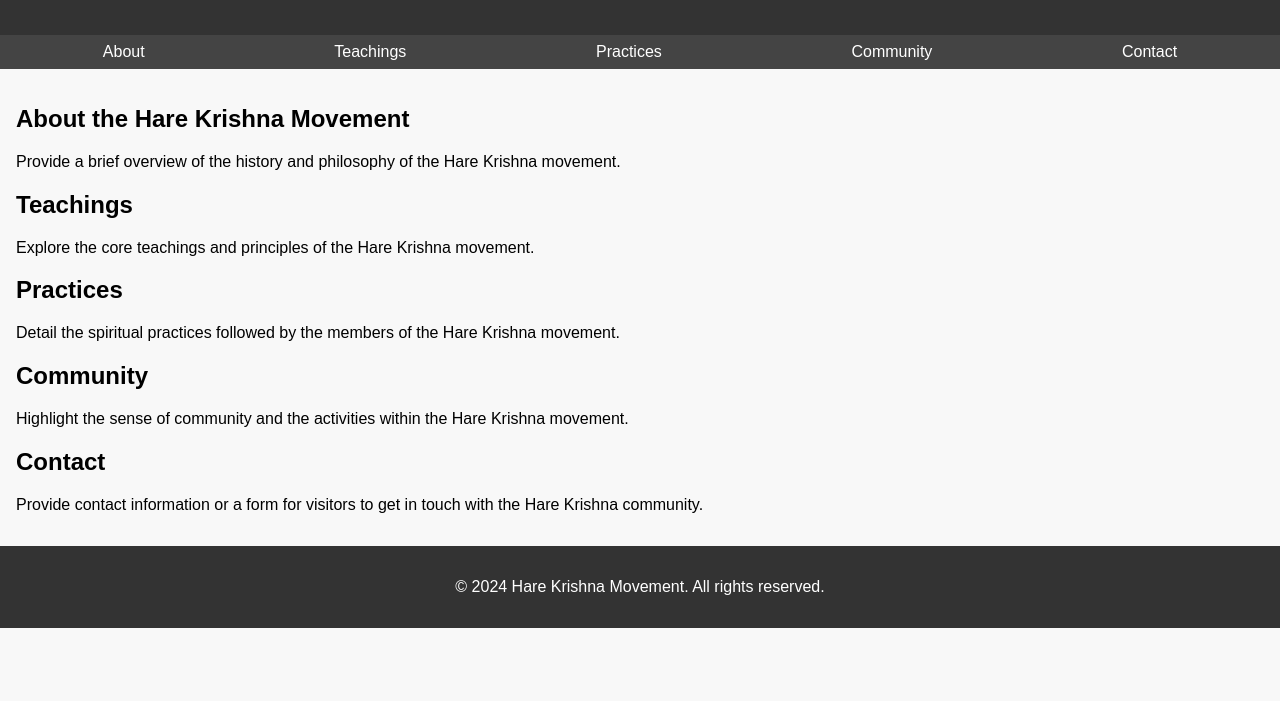
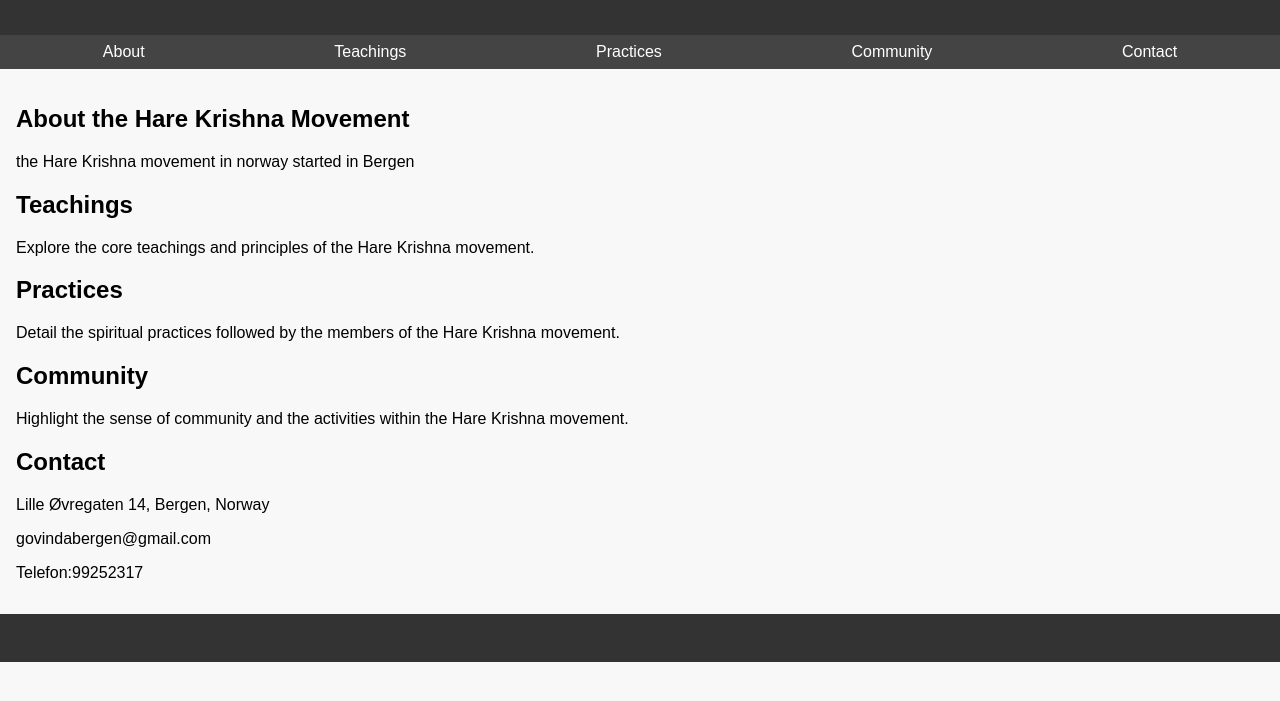
Before and after one commit to EsotericStudent/Hare-Krishna-Movement, a plain HTML site: page index.html in a window 1280 px wide. Shown: the part 77-778 px from the top of the page. Drawn offline with Linux system fonts and the light colour scheme.

Commit message:
added tesxt

```diff
--- a/index.html
+++ b/index.html
@@ -61,7 +61,7 @@
     <main>
         <section id="about">
             <h2>About the Hare Krishna Movement</h2>
-            <p>Provide a brief overview of the history and philosophy of the Hare Krishna movement.</p>
+            <p>the Hare Krishna movement in norway started in Bergen</p>
         </section>
 
         <section id="teachings">
@@ -81,12 +81,14 @@
 
         <section id="contact">
             <h2>Contact</h2>
-            <p>Provide contact information or a form for visitors to get in touch with the Hare Krishna community.</p>
+            <p> Lille Øvregaten 14, Bergen, Norway</p>
+            <p>   govindabergen@gmail.com</p>
+            <p>Telefon:99252317</p>
         </section>
     </main>
 
     <footer>
-        <p>&copy; 2024 Hare Krishna Movement. All rights reserved.</p>
+        <p> </p>
     </footer>
 </body>
 
```
